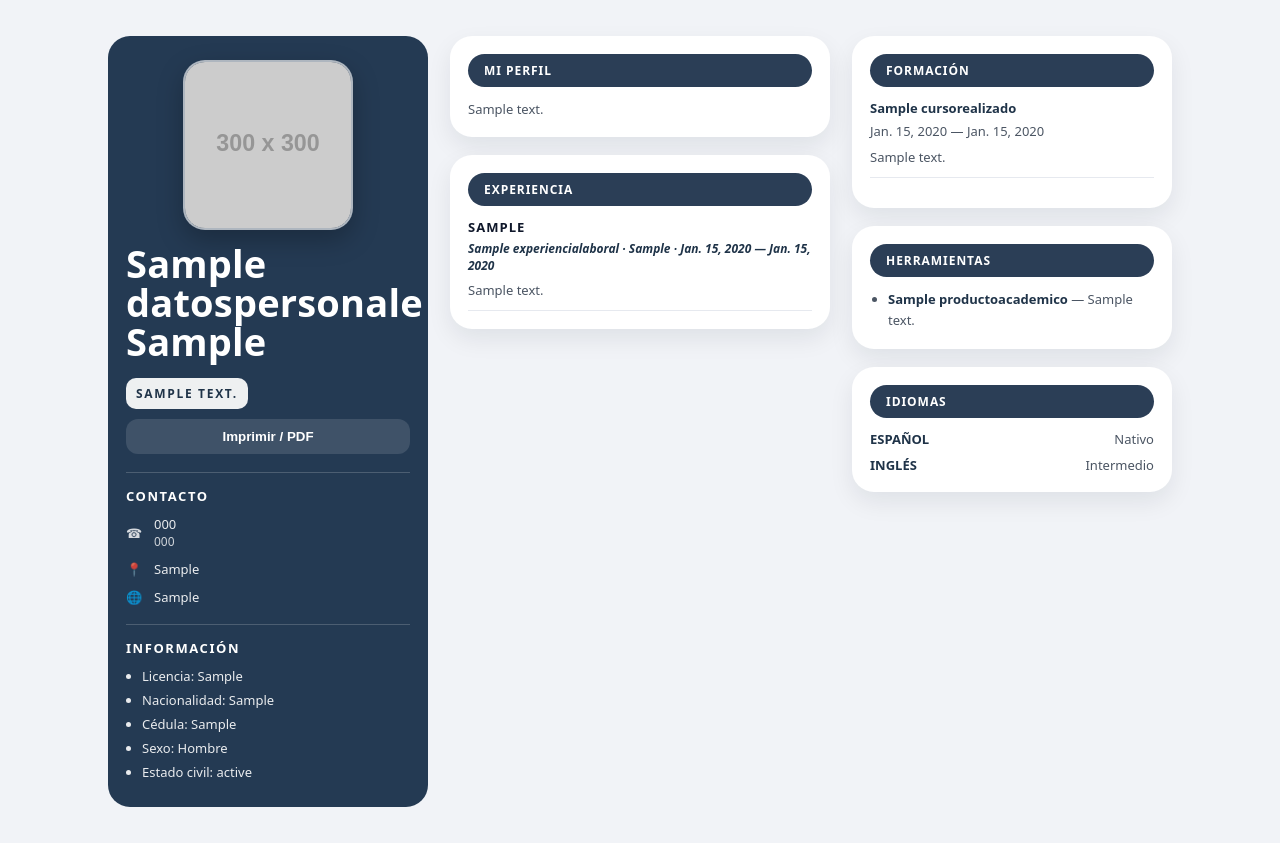
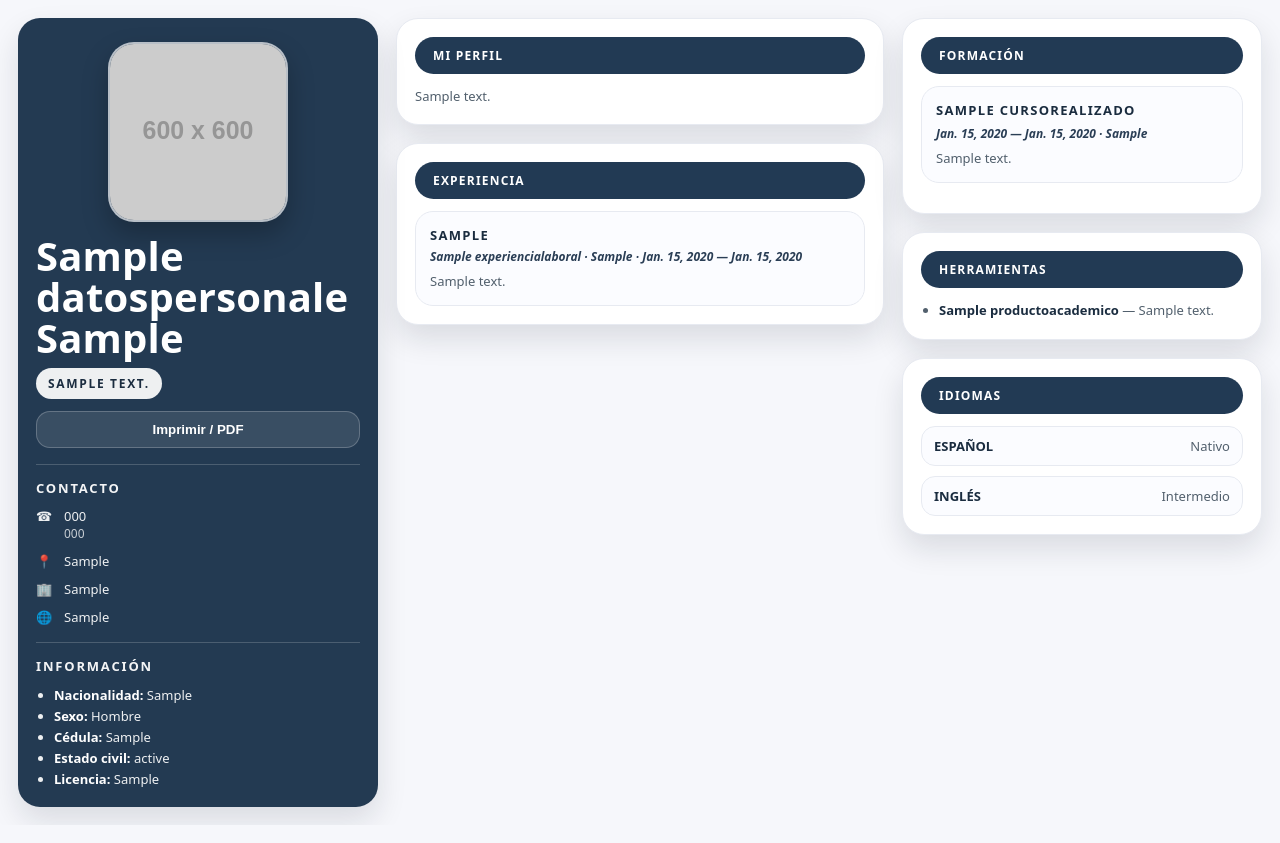
Before and after one commit to ANTHOX12/Proyectobasededatos, a Django app: page / in a window 1280 px wide. Run offline with Django 5.2, Linux system fonts and the light colour scheme; tables that the repository leaves empty hold one stand-in row (values such as "Sample post"); grey boxes labelled with a size stand in for pictures from a placeholder-image service; some libraries are stand-ins or nearby versions.

Commit message:
htmlcambioees

```diff
--- a/tasks/templates/home.html
+++ b/tasks/templates/home.html
@@ -7,194 +7,219 @@
 
   <style>
     :root{
-      --navy:#243A53;
-      --navy2:#1f3348;
-      --bg:#f1f3f7;
+      --navy:#233a52;
+      --navy2:#1a2c3f;
+      --paper:#f6f7fb;
+      --card:#ffffff;
       --text:#0f172a;
-      --muted:#4b5563;
-      --white:#ffffff;
-      --pill:#2b3e56;
+      --muted:#52606d;
+      --line:#e7eaf1;
+      --pill:#223a54;
       --radius:22px;
+      --shadow: 0 14px 30px rgba(16, 24, 40, .12);
     }
-    *{box-sizing:border-box}
+
+    *{ box-sizing:border-box; }
+    html, body{ height:100%; }
     body{
       margin:0;
       font-family: system-ui, -apple-system, Segoe UI, Roboto, Arial;
-      background: var(--bg);
+      background: var(--paper);
       color: var(--text);
+      overflow-x: hidden; /* evita scroll lateral por padding */
     }
-    .page{
-      max-width: 1100px;
-      margin: 18px auto;
+
+    /* ====== Full width layout (sin espacios laterales) ====== */
+    .layout{
+      min-height: 100vh;
+      display:grid;
+      grid-template-columns: 360px 1fr;
+      gap: 18px;
       padding: 18px;
     }
-    .sheet{
-      display:grid;
-      grid-template-columns: 320px 1fr;
-      gap: 22px;
-      background: transparent;
+
+    @media (max-width: 980px){
+      .layout{
+        grid-template-columns: 1fr;
+        padding: 12px;
       }
-    @media (max-width: 980px){
-      .sheet{grid-template-columns: 1fr}
     }
 
-    /* LEFT CARD */
-    .left{
+    /* ====== Sidebar ====== */
+    .side{
       background: var(--navy);
-      color: var(--white);
       border-radius: var(--radius);
-      padding: 18px 18px 20px;
+      color: #fff;
+      padding: 18px;
+      box-shadow: var(--shadow);
       position: sticky;
       top: 18px;
       height: fit-content;
     }
+
     @media (max-width: 980px){
-      .left{ position: relative; top: auto; }
+      .side{ position: relative; top: 0; }
     }
-    .avatar{
-      width: 170px;
-      height: 170px;
+
+    .photo{
+      width: 180px;
+      height: 180px;
       margin: 6px auto 14px;
-      border-radius: 22px;
+      border-radius: 26px;
       overflow:hidden;
-      border: 2px solid rgba(255,255,255,.6);
-      box-shadow: 0 10px 26px rgba(0,0,0,.25);
+      border: 2px solid rgba(255,255,255,.65);
       background: rgba(255,255,255,.08);
+      box-shadow: 0 12px 26px rgba(0,0,0,.25);
       display:flex;
       align-items:center;
       justify-content:center;
     }
-    .avatar img{
-      width: 100%;
-      height: 100%;
+
+    .photo img{
+      width:100%;
+      height:100%;
       object-fit: cover;
       display:block;
     }
-    .name{
-      text-align:left;
-      font-size: 38px;
+
+    .fullname{
+      font-weight: 900;
+      font-size: 40px;
       line-height: 1.02;
-      margin: 10px 0 10px;
+      margin: 8px 0 10px;
       letter-spacing:.2px;
-      font-weight: 800;
     }
-    .role{
+
+    .tag{
       display:inline-block;
-      margin-top: 8px;
       background: rgba(255,255,255,.92);
       color: var(--navy2);
-      padding: 7px 10px;
-      border-radius: 10px;
-      font-weight: 700;
-      font-size: 12px;
+      padding: 7px 12px;
+      border-radius: 999px;
+      font-weight: 900;
       letter-spacing: .14em;
       text-transform: uppercase;
+      font-size: 12px;
     }
 
-    .left-section{
-      margin-top: 18px;
+    .side-section{
+      margin-top: 16px;
       padding-top: 14px;
       border-top: 1px solid rgba(255,255,255,.18);
     }
-    .left-title{
+    .side-title{
+      margin: 0 0 10px;
       font-size: 13px;
-      letter-spacing: .12em;
+      letter-spacing: .14em;
       text-transform: uppercase;
-      margin: 0 0 10px;
-      font-weight: 800;
+      font-weight: 900;
+      opacity: .95;
     }
+
     .contact{
       display:grid;
       gap: 10px;
       font-size: 13px;
-      color: rgba(255,255,255,.9);
+      color: rgba(255,255,255,.92);
     }
+
     .c-row{
       display:grid;
       grid-template-columns: 18px 1fr;
       gap: 10px;
-      align-items:center;
+      align-items: start;
     }
-    .ico{
-      width: 18px;
-      height: 18px;
-      opacity:.9;
+
+    .mutedL{ color: rgba(255,255,255,.75); font-size: 12px; }
+
+    .btn{
+      width: 100%;
+      margin-top: 12px;
+      border: 1px solid rgba(255,255,255,.22);
+      background: rgba(255,255,255,.10);
+      color: #fff;
+      padding: 10px 12px;
+      border-radius: 14px;
+      cursor:pointer;
+      font-weight: 900;
+      transition: transform .12s ease, background .12s ease;
     }
-    .mutedL{ color: rgba(255,255,255,.78); font-size: 12px; }
+    .btn:hover{ transform: translateY(-1px); background: rgba(255,255,255,.14); }
+    .btn:active{ transform: translateY(0); }
 
-    .bullets{
-      margin: 0;
-      padding-left: 16px;
-      color: rgba(255,255,255,.9);
-      font-size: 13px;
+    /* ====== Content ====== */
+    .content{
+      display:grid;
+      grid-template-columns: 1fr 360px;
+      gap: 18px;
+      align-items:start;
     }
-    .bullets li{ margin: 6px 0; }
 
-    /* RIGHT */
-    .right{
-      background: transparent;
-      display:grid;
-      grid-template-columns: 1fr 320px;
-      gap: 22px;
+    @media (max-width: 980px){
+      .content{ grid-template-columns: 1fr; }
     }
-    @media (max-width: 980px){
-      .right{ grid-template-columns: 1fr; }
-    }
+
     .col{
       display:flex;
-      flex-direction:column;
+      flex-direction: column;
       gap: 18px;
     }
+
     .card{
-      background: var(--white);
+      background: var(--card);
       border-radius: var(--radius);
+      box-shadow: var(--shadow);
+      border: 1px solid var(--line);
       padding: 18px;
-      box-shadow: 0 10px 24px rgba(16,24,40,.08);
+      overflow:hidden;
     }
+
     .pill{
-      display:inline-block;
+      display:block;
+      width:100%;
       background: var(--pill);
-      color: var(--white);
-      padding: 8px 16px;
+      color:#fff;
+      padding: 10px 18px;
       border-radius: 999px;
-      font-weight: 800;
-      letter-spacing: .08em;
+      font-weight: 900;
+      letter-spacing: .10em;
       text-transform: uppercase;
       font-size: 12px;
-      margin-bottom: 12px;
-      width: 100%;
+      margin: 0 0 12px;
     }
+
     .p{
-      margin: 0;
+      margin:0;
       color: var(--muted);
+      line-height: 1.55;
       font-size: 13px;
-      line-height: 1.55;
     }
 
     .xp{
       display:flex;
-      flex-direction:column;
+      flex-direction: column;
       gap: 14px;
     }
+    .xp-item{
+      padding: 14px;
+      border: 1px solid var(--line);
+      border-radius: 18px;
+      background: #fbfcff;
+    }
     .xp-item h3{
-      margin: 0 0 4px;
+      margin:0 0 4px;
       font-size: 13px;
-      letter-spacing: .08em;
+      letter-spacing: .10em;
       text-transform: uppercase;
+      color: var(--navy2);
     }
-    .xp-meta{
+    .meta{
       font-size: 12px;
-      color: var(--navy2);
+      color: #2a3e55;
       font-style: italic;
+      font-weight: 800;
       margin-bottom: 6px;
-      font-weight: 700;
     }
-    .sep{
-      border: none;
-      border-top: 1px solid #e6e9ef;
-      margin: 10px 0 0;
-    }
-
     .list{
       margin: 0;
       padding-left: 18px;
@@ -204,57 +229,53 @@
     }
     .lang{
       display:grid;
-      gap: 8px;
+      gap: 10px;
+      color: var(--muted);
       font-size: 13px;
-      color: var(--muted);
     }
     .lang-row{
       display:flex;
-      justify-content:space-between;
-      gap: 10px;
+      justify-content: space-between;
+      gap: 12px;
+      padding: 10px 12px;
+      border: 1px solid var(--line);
+      border-radius: 14px;
+      background: #fbfcff;
     }
     .lang-row b{ color: var(--navy2); }
-    .btn{
-      margin-top: 10px;
-      width: 100%;
-      border: none;
-      border-radius: 12px;
-      padding: 10px 12px;
-      background: rgba(255,255,255,.12);
-      color: #fff;
-      cursor:pointer;
-      font-weight: 800;
-    }
+
+    /* print */
     @media print{
-      body{ background: #fff; }
-      .page{ margin:0; padding:0; }
-      .left{ position: relative; }
-      .card{ box-shadow:none; }
+      body{ background:#fff; }
+      .layout{ padding: 0; gap: 12px; }
       .btn{ display:none; }
+      .card, .side{ box-shadow:none; }
+      .side{ position: relative; top:0; }
     }
   </style>
 </head>
 
 <body>
-  <div class="page">
+  {% if perfil %}
+  <div class="layout">
 
-    {% if perfil %}
-
-    <div class="sheet">
-
-      <!-- LEFT -->
-      <aside class="left">
-        <div class="avatar">
-          <!-- Si luego guardas ruta de foto, aquí la pones -->
-          <img src="https://via.placeholder.com/300x300.png?text=FOTO" alt="Foto">
+    <!-- ===== Sidebar ===== -->
+    <aside class="side">
+      <div class="photo">
+        <!-- Recomendado: guardar URL en BD (perfil.foto_url).
+             Por ahora si no existe, muestra placeholder -->
+        <img
+          src="{{ perfil.foto_url|default:'https://via.placeholder.com/600x600.png?text=Foto' }}"
+          alt="Foto"
+        >
       </div>
 
-        <div class="name">
-          {{ perfil.nombres }}<br/>
+      <div class="fullname">
+        {{ perfil.nombres }}<br>
         {{ perfil.apellidos }}
       </div>
 
-        <div class="role">
+      <div class="tag">
         {% if perfil.descripcion_de_perfil %}
           {{ perfil.descripcion_de_perfil }}
         {% else %}
@@ -264,11 +285,11 @@
 
       <button class="btn" id="btnPrint">Imprimir / PDF</button>
 
-        <div class="left-section">
-          <div class="left-title">Contacto</div>
+      <div class="side-section">
+        <div class="side-title">Contacto</div>
         <div class="contact">
           <div class="c-row">
-              <span class="ico">☎</span>
+            <div>☎</div>
             <div>
               {{ perfil.telefono_convencional|default:"-" }}
               {% if perfil.telefono_fijo %}<div class="mutedL">{{ perfil.telefono_fijo }}</div>{% endif %}
@@ -276,94 +297,91 @@
           </div>
 
           <div class="c-row">
-              <span class="ico">📍</span>
-              <div>{{ perfil.direccion_domiciliaria|default:"-" }}</div>
+            <div>📍</div>
+            <div>{{ perfil.direccion_domiciliaria|default:"No registrada" }}</div>
           </div>
 
           <div class="c-row">
-              <span class="ico">🌐</span>
+            <div>🏢</div>
+            <div>{{ perfil.direccion_de_trabajo|default:"No registrada" }}</div>
+          </div>
+
+          <div class="c-row">
+            <div>🌐</div>
             <div>{{ perfil.sitioweb|default:"-" }}</div>
           </div>
         </div>
       </div>
 
-        <div class="left-section">
-          <div class="left-title">Información</div>
-          <ul class="bullets">
-            {% if perfil.licencia_de_conducir %}<li>Licencia: {{ perfil.licencia_de_conducir }}</li>{% endif %}
-            <li>Nacionalidad: {{ perfil.nacionalidad|default:"-" }}</li>
-            <li>Cédula: {{ perfil.numero_de_cedula }}</li>
-            <li>Sexo: {{ perfil.get_sexo_display }}</li>
-            {% if perfil.estado_civil %}<li>Estado civil: {{ perfil.estado_civil }}</li>{% endif %}
+      <div class="side-section">
+        <div class="side-title">Información</div>
+        <ul class="list" style="color: rgba(255,255,255,.92);">
+          <li><b style="color:#fff;">Nacionalidad:</b> {{ perfil.nacionalidad|default:"-" }}</li>
+          <li><b style="color:#fff;">Sexo:</b> {{ perfil.get_sexo_display }}</li>
+          <li><b style="color:#fff;">Cédula:</b> {{ perfil.numero_de_cedula }}</li>
+          {% if perfil.estado_civil %}<li><b style="color:#fff;">Estado civil:</b> {{ perfil.estado_civil }}</li>{% endif %}
+          {% if perfil.licencia_de_conducir %}<li><b style="color:#fff;">Licencia:</b> {{ perfil.licencia_de_conducir }}</li>{% endif %}
         </ul>
       </div>
     </aside>
 
-      <!-- RIGHT -->
-      <section class="right">
+    <!-- ===== Content ===== -->
+    <section class="content">
 
-        <!-- Main column -->
+      <!-- Columna principal -->
       <div class="col">
-
         <div class="card">
           <div class="pill">Mi perfil</div>
           <p class="p">
             {% if perfil.descripcion_de_perfil %}
               {{ perfil.descripcion_de_perfil }}
             {% else %}
-                Aquí va una descripción corta de tu perfil profesional (2–4 líneas).
+              Aquí va una descripción corta y profesional (2–4 líneas) de tu perfil.
             {% endif %}
           </p>
         </div>
 
         <div class="card">
           <div class="pill">Experiencia</div>
-
           <div class="xp">
             {% for exp in experiencias %}
               <div class="xp-item">
                 <h3>{{ exp.cargo_desempenado }}</h3>
-                  <div class="xp-meta">
+                <div class="meta">
                   {{ exp.nombre_de_la_empresa }}
                   {% if exp.lugarempresa %} · {{ exp.lugarempresa }}{% endif %}
                   · {{ exp.fecha_de_inicio_de_gestion|default:"-" }} — {{ exp.fecha_fin_de_gestion|default:"-" }}
                 </div>
-
                 <p class="p">
                   {% if exp.descripcion_de_funciones %}
                     {{ exp.descripcion_de_funciones }}
                   {% else %}
-                      Descripción de funciones / logros principales.
+                    Describe funciones y logros principales en 2–3 líneas.
                   {% endif %}
                 </p>
-                  <hr class="sep">
               </div>
             {% empty %}
               <p class="p">No hay experiencia marcada para mostrar.</p>
             {% endfor %}
           </div>
         </div>
-
       </div>
 
-        <!-- Side column -->
+      <!-- Columna derecha (como tu referencia) -->
       <div class="col">
 
         <div class="card">
           <div class="pill">Formación</div>
-
           {% for curso in cursos %}
-              <div style="margin-bottom: 12px;">
-                <div style="font-weight:900; color: var(--navy2); font-size: 13px;">
-                  {{ curso.nombrecurso }}
-                </div>
-                <div class="p" style="margin-top:4px;">
+            <div class="xp-item" style="margin-bottom: 12px;">
+              <h3 style="margin-bottom:6px;">{{ curso.nombrecurso }}</h3>
+              <div class="meta">
                 {{ curso.fecha_inicio|default:"-" }} — {{ curso.fecha_fin|default:"-" }}
+                {% if curso.entidad_patrocinadora %} · {{ curso.entidad_patrocinadora }}{% endif %}
               </div>
               {% if curso.descripcion_curso %}
-                  <div class="p" style="margin-top:6px;">{{ curso.descripcion_curso }}</div>
+                <p class="p">{{ curso.descripcion_curso }}</p>
               {% endif %}
-                <hr class="sep">
             </div>
           {% empty %}
             <p class="p">No hay formación/cursos marcados para mostrar.</p>
@@ -374,10 +392,7 @@
           <div class="pill">Herramientas</div>
           <ul class="list">
             {% for prod in productos %}
-                <li>
-                  <b style="color: var(--navy2);">{{ prod.nombrerecurso }}</b>
-                  {% if prod.descripcion %} — {{ prod.descripcion }}{% endif %}
-                </li>
+              <li><b style="color:var(--navy2);">{{ prod.nombrerecurso }}</b>{% if prod.descripcion %} — {{ prod.descripcion }}{% endif %}</li>
             {% empty %}
               <li>No hay herramientas/productos marcados.</li>
             {% endfor %}
@@ -387,7 +402,7 @@
         <div class="card">
           <div class="pill">Idiomas</div>
           <div class="lang">
-              <!-- Si después creas tabla de idiomas, lo iteramos. Por ahora, texto fijo -->
+            <!-- Si luego haces un modelo Idioma, lo iteramos; por ahora ejemplo fijo -->
             <div class="lang-row"><b>ESPAÑOL</b><span>Nativo</span></div>
             <div class="lang-row"><b>INGLÉS</b><span>Intermedio</span></div>
           </div>
@@ -400,13 +415,13 @@
   </div>
 
   {% else %}
-      <div class="card" style="max-width:700px; margin: 0 auto;">
+    <div style="padding:18px;">
+      <div class="card" style="max-width:800px; margin:0 auto;">
         <div class="pill">Sin perfil</div>
         <p class="p">Crea un registro en <b>DatosPersonales</b> y pon <code>perfil_activo = 1</code>.</p>
       </div>
+    </div>
   {% endif %}
-
-  </div>
 
   <script>
     document.getElementById("btnPrint")?.addEventListener("click", () => window.print());
```
Lines whose indentation alone changed are shown as unchanged.
